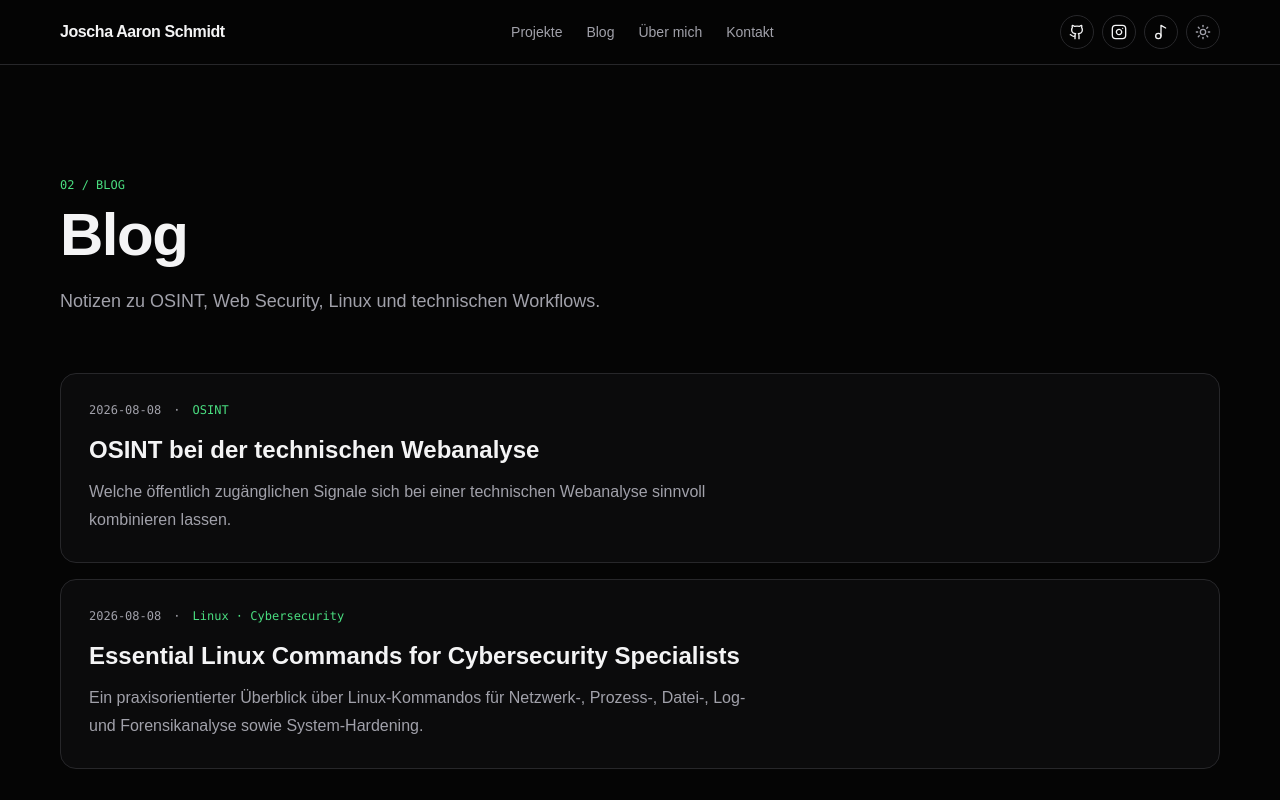
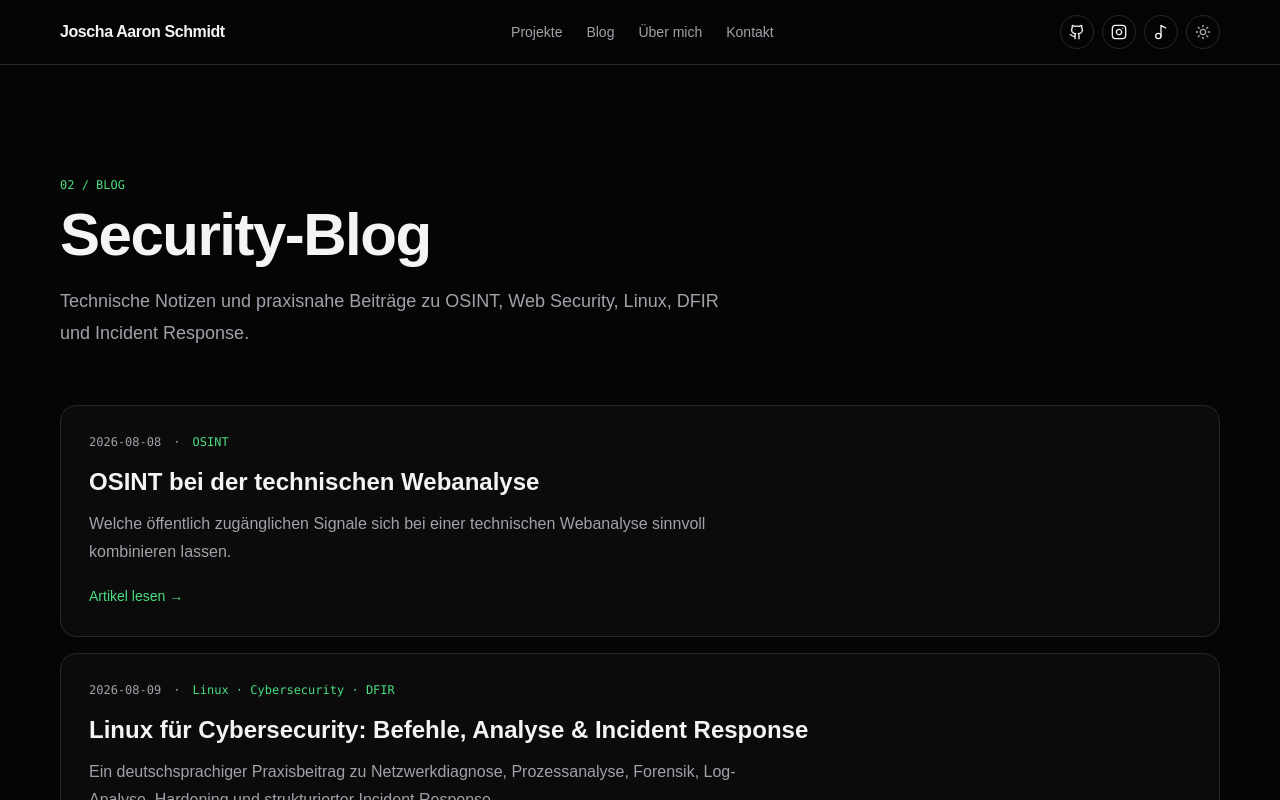
Before and after one commit to aaron0sec/webseite, a Next.js app: page /blog in a window 1280 px wide. Shown: the top 800 px of the page. Built offline with nearby package versions, Linux system fonts and the light colour scheme.

Commit message:
feat: publish German Linux cybersecurity article in blog index

```diff
--- a/src/app/blog/page.tsx
+++ b/src/app/blog/page.tsx
@@ -1,11 +1,11 @@
 import type { Metadata } from "next";
 import { Reveal } from "@/components/reveal";
 
-export const metadata: Metadata = { title: "Blog" };
+export const metadata: Metadata = { title: "Blog", description: "Technische Beiträge von Joscha Aaron Schmidt zu OSINT, Web Security, Linux und Incident Response." };
 
 const posts = [
   { slug: "osint-webanalyse", title: "OSINT bei der technischen Webanalyse", date: "2026-08-08", category: "OSINT", excerpt: "Welche öffentlich zugänglichen Signale sich bei einer technischen Webanalyse sinnvoll kombinieren lassen." },
-  { slug: "essential-linux-commands-cybersecurity", title: "Essential Linux Commands for Cybersecurity Specialists", date: "2026-08-08", category: "Linux · Cybersecurity", excerpt: "Ein praxisorientierter Überblick über Linux-Kommandos für Netzwerk-, Prozess-, Datei-, Log- und Forensikanalyse sowie System-Hardening." },
+  { slug: "essential-linux-commands-cybersecurity", title: "Linux für Cybersecurity: Befehle, Analyse & Incident Response", date: "2026-08-09", category: "Linux · Cybersecurity · DFIR", excerpt: "Ein deutschsprachiger Praxisbeitrag zu Netzwerkdiagnose, Prozessanalyse, Forensik, Log-Analyse, Hardening und strukturierter Incident Response." },
 ];
 
-export default function Blog() { return <main className="container py-20 sm:py-28"><Reveal><p className="font-mono text-xs text-[var(--accent)]">02 / BLOG</p><h1 className="mt-3 text-4xl font-semibold tracking-tight sm:text-6xl">Blog</h1><p className="mt-5 max-w-2xl text-lg leading-8 text-[var(--muted)]">Notizen zu OSINT, Web Security, Linux und technischen Workflows.</p></Reveal><div className="mt-14 space-y-4">{posts.map((post,i)=><Reveal key={post.slug} delay={i*.06}><a href={`/blog/${post.slug}`} className="block rounded-2xl border border-[var(--border)] bg-[var(--surface)] p-7 transition hover:border-[var(--accent)]"><div className="flex flex-wrap items-center gap-3 font-mono text-xs text-[var(--muted)]"><span>{post.date}</span><span>·</span><span className="text-[var(--accent)]">{post.category}</span></div><h2 className="mt-4 text-2xl font-semibold">{post.title}</h2><p className="mt-3 max-w-2xl leading-7 text-[var(--muted)]">{post.excerpt}</p></a></Reveal>)}</div></main>; }
+export default function Blog() { return <main className="container py-20 sm:py-28"><Reveal><p className="font-mono text-xs text-[var(--accent)]">02 / BLOG</p><h1 className="mt-3 text-4xl font-semibold tracking-tight sm:text-6xl">Security-Blog</h1><p className="mt-5 max-w-2xl text-lg leading-8 text-[var(--muted)]">Technische Notizen und praxisnahe Beiträge zu OSINT, Web Security, Linux, DFIR und Incident Response.</p></Reveal><div className="mt-14 space-y-4">{posts.map((post,i)=><Reveal key={post.slug} delay={i*.06}><a href={`/blog/${post.slug}`} className="block rounded-2xl border border-[var(--border)] bg-[var(--surface)] p-7 transition hover:-translate-y-0.5 hover:border-[var(--accent)]"><div className="flex flex-wrap items-center gap-3 font-mono text-xs text-[var(--muted)]"><span>{post.date}</span><span>·</span><span className="text-[var(--accent)]">{post.category}</span></div><h2 className="mt-4 text-2xl font-semibold">{post.title}</h2><p className="mt-3 max-w-2xl leading-7 text-[var(--muted)]">{post.excerpt}</p><span className="mt-5 inline-block text-sm text-[var(--accent)]">Artikel lesen →</span></a></Reveal>)}</div></main>; }
```
